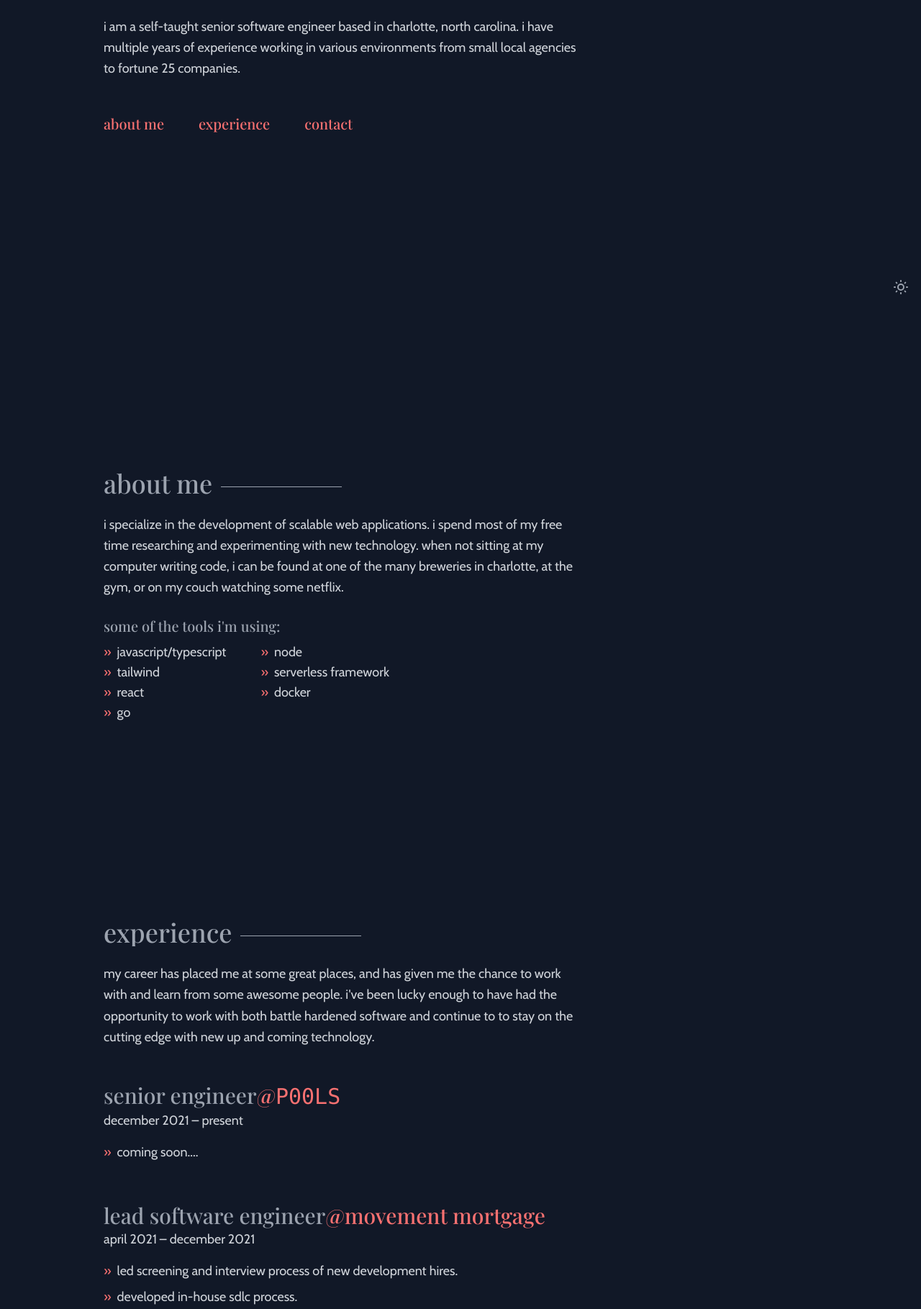
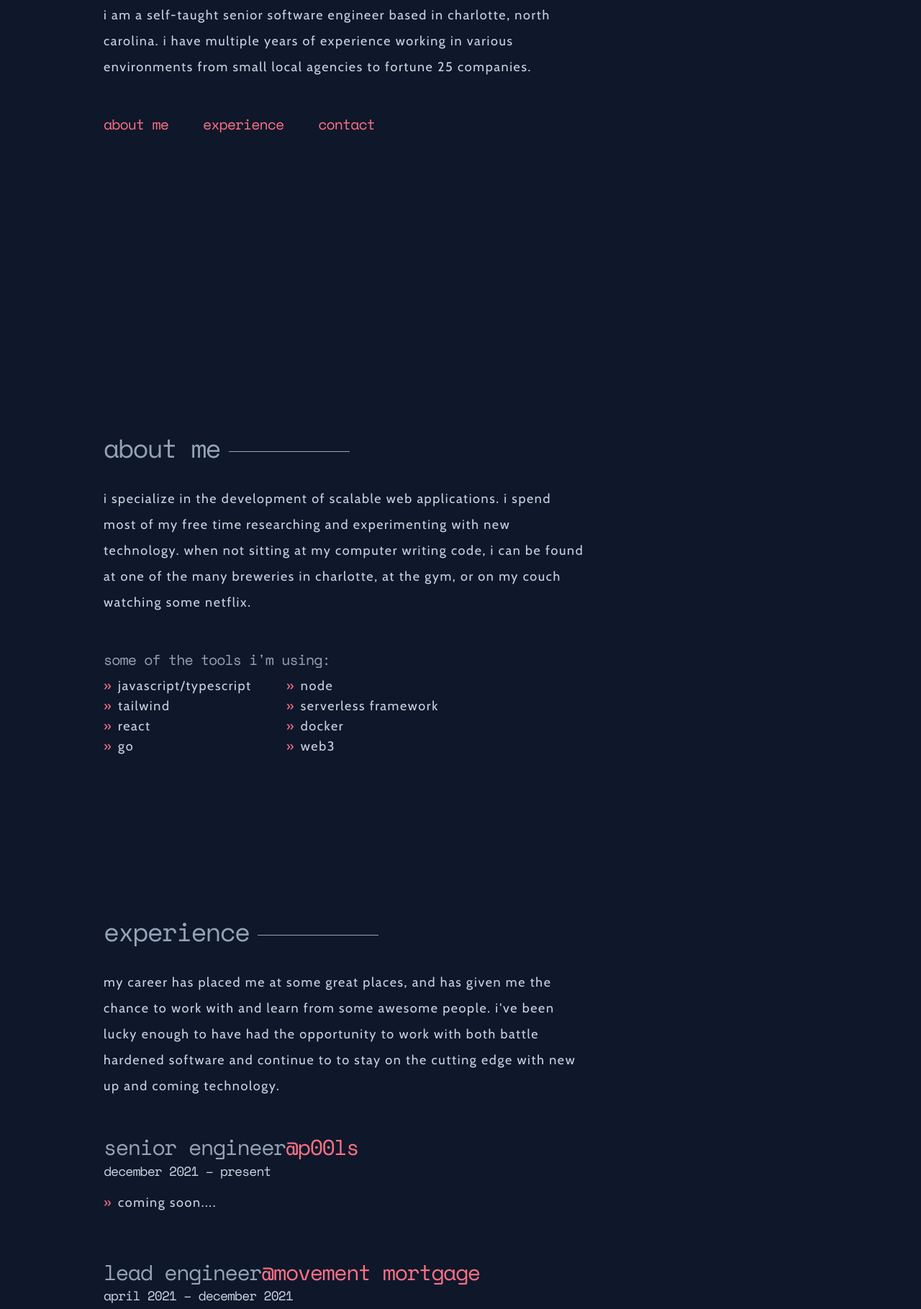
Before and after one commit to Afreda323/antfreda.com, a Gatsby site: page / in a window 1280 px wide. Shown: the part 373-2192 px from the top of the page at 72% size. Built offline with nearby package versions, Linux system fonts and the light colour scheme; Gatsby itself is replaced by a stand-in of ours.

Commit message:
color updates

```diff
--- a/gatsby-config.js
+++ b/gatsby-config.js
@@ -1,9 +1,11 @@
 module.exports = {
   siteMetadata: {
     title: "Anthony Freda | Senior Software Engineer",
-    description: "Senior Engineer with experience in modern full stack software development.",
+    description:
+      "Senior Engineer with experience in modern full stack software development.",
     url: "https://www.antfreda.com",
     twitterUsername: "@AnthonyFreda_",
+    image: "https://avatars.githubusercontent.com/u/17534701?v=4",
   },
   plugins: ["gatsby-plugin-postcss", "gatsby-plugin-react-helmet"],
 };
--- a/src/components/Job.js
+++ b/src/components/Job.js
@@ -18,35 +18,30 @@ export default function Job(props) {
   const [expanded, setExpanded] = useState(false);
   return (
     <div className={`${props.achievements.length ? "mb-12" : "sm:mb-6 mb-2"}`}>
-      <h2 className="leading-none sm:leading-tight md:leading-tight text-xl sm:text-2xl md:text-3xl text-gray-500 dark:text-gray-400">
+      <h2 className="leading-none sm:leading-tight md:leading-tight text-xl sm:text-2xl md:text-3xl text-slate-500 dark:text-slate-400">
         {props.title}
         <a
           tabIndex={0}
-          className="text-red-600 dark:text-red-400"
+          className="text-rose-600 dark:text-rose-400"
           target="_blank"
           rel="noopener noreferrer"
           href={props.company.website}
         >
-          @
-          {props.company.name === "P00LS" ? (
-            <span className="font-mono uppercase">{props.company.name}</span>
-          ) : (
-            props.company.name
-          )}
+          @{props.company.name}
         </a>
       </h2>
-      <p className="sm:text-lg mb-4">
+      <p className="sm:text-lg mb-4 font-mono tracking-tighter">
         {props.start} – {props.end}
       </p>
-      <ul className="mb-2">
+      <ul className="mb-4">
         {props.achievements
           .slice(0, expanded ? props.achievements.length : 4)
           .map((ach, i) => (
             <li
-              className="mr-12 mb-2 sm:text-lg"
+              className="mr-12 mb-4 sm:text-lg"
               key={`${props.company.name}_ach_${i}`}
             >
-              <span className="text-red-600 dark:text-red-400 inline-block mr-2">
+              <span className="text-rose-600 dark:text-rose-400 inline-block mr-2">
                 &#187;
               </span>
               {ach}
@@ -57,9 +52,9 @@ export default function Job(props) {
         <div>
           <button
             onClick={() => setExpanded(!expanded)}
-            className="text-red-600 dark:text-red-400 sm:inline-block block mb-2 sm:mb-2 mr-12"
+            className="text-rose-600 dark:text-rose-400 sm:inline-block block mb-2 sm:mb-2 mr-12"
           >
-            {expanded ? "View Less" : "View More"}
+            {expanded ? "view less" : "view more"}
           </button>
         </div>
       )}
--- a/src/components/Switch.js
+++ b/src/components/Switch.js
@@ -19,15 +19,15 @@ export default function Switch() {
   }, [darkMode]);
 
   return (
-    <div className="fixed bottom-0 right-0">
+    <div className="fixed top-0 right-0">
       <button
-        className="w-full h-full p-4 cursor-pointer"
+        className="py-4 p-2 cursor-pointer"
         aria-label="Color mode"
         onClick={() => setDarkMode(!darkMode)}
       >
         {darkMode ? (
           <svg
-            className="h-6 w-6 text-gray-400"
+            className="h-8 w-8 text-amber-300"
             fill="none"
             viewBox="0 0 24 24"
             stroke="currentColor"
@@ -41,7 +41,7 @@ export default function Switch() {
           </svg>
         ) : (
           <svg
-            className="h-6 w-6 text-gray-400"
+            className="h-8 w-8 text-sky-600"
             fill="none"
             viewBox="0 0 24 24"
             stroke="currentColor"
--- a/src/components/seo.js
+++ b/src/components/seo.js
@@ -13,6 +13,7 @@ const SEO = ({ title, description }) => {
     description: description || site.siteMetadata.defaultDescription,
     url: `${site.siteMetadata.siteUrl}${pathname}`,
     twitterUsername: site.siteMetadata.twitterUsername,
+    image: site.siteMetadata.image,
   };
 
   return (
@@ -27,6 +28,7 @@ const SEO = ({ title, description }) => {
       <meta property="og:url" content={seo.url} />
       <meta property="og:title" content={seo.title} />
       <meta property="og:description" content={seo.description} />
+      {seo.image && <meta property="og:image" content={seo.image} />}
 
       {/* Twitter  */}
       <meta property="twitter:card" content="summary" />
@@ -34,11 +36,12 @@ const SEO = ({ title, description }) => {
       <meta property="twitter:title" content={seo.title} />
       <meta property="twitter:description" content={seo.description} />
       <meta name="twitter:creator" content={seo.twitterUsername} />
+      {seo.image && <meta property="twitter:image" content={seo.image} />}
 
       {/* Fonts */}
       <link rel="preconnect" href="https://fonts.gstatic.com" />
       <link
-        href="https://fonts.googleapis.com/css2?family=Cabin&family=Playfair+Display:wght@500&display=swap"
+        href="https://fonts.googleapis.com/css2?family=Cabin&family=Space+Mono&display=swap"
         rel="stylesheet"
       />
     </Helmet>
--- a/src/css/index.css
+++ b/src/css/index.css
@@ -2,13 +2,16 @@
 @tailwind components;
 @tailwind utilities;
 
+* {
+  transition: background-color 0.2s ease-in-out;
+}
 ::-moz-selection {
   /* Code for Firefox */
-  @apply bg-red-200;
+  @apply bg-rose-200;
 }
 
 ::selection {
-  @apply bg-red-200;
+  @apply bg-rose-200;
 }
 
 body::-webkit-scrollbar {
@@ -16,28 +19,28 @@ body::-webkit-scrollbar {
 }
 
 body::-webkit-scrollbar-track {
-  @apply bg-gray-300;
+  @apply bg-slate-300;
 }
 
 body::-webkit-scrollbar-thumb {
-  @apply bg-gray-600;
+  @apply bg-slate-600;
 }
 
 .dark body::-webkit-scrollbar-track {
-  @apply bg-gray-900;
+  @apply bg-slate-900;
 }
 
 .dark body::-webkit-scrollbar-thumb {
-  @apply bg-gray-600;
+  @apply bg-slate-600;
 }
 
 .dark ::-moz-selection {
   /* Code for Firefox */
-  @apply bg-red-900;
+  @apply bg-rose-900;
 }
 
 .dark ::selection {
-  @apply bg-red-900;
+  @apply bg-rose-900;
 }
 
 section {
@@ -49,7 +52,7 @@ h2,
 h3,
 a,
 button {
-  @apply font-serif;
+  @apply font-mono tracking-tighter;
 }
 
 .line-text {
@@ -57,14 +60,14 @@ button {
 }
 
 .line-text:after {
-  @apply bg-gray-500 inline-block w-1/4 align-middle relative left-3;
+  @apply bg-slate-500 inline-block w-1/4 align-middle relative left-3;
   height: 1px;
   content: "";
   margin-right: -50%;
 }
 
 .dark .line-text:after {
-  @apply bg-gray-400;
+  @apply bg-slate-400;
 }
 
 a:hover,
--- a/src/data.json
+++ b/src/data.json
@@ -6,7 +6,8 @@
     "Go",
     "Node",
     "Serverless Framework",
-    "Docker"
+    "Docker",
+    "Web3"
   ],
   "jobs": [
     {
@@ -20,7 +21,7 @@
       "achievements": ["coming soon...."]
     },
     {
-      "title": "Lead Software Engineer",
+      "title": "Lead Engineer",
       "company": {
         "name": "Movement Mortgage",
         "website": "https://movement.com"
--- a/src/pages/404.js
+++ b/src/pages/404.js
@@ -9,16 +9,16 @@ const NotFoundPage = () => {
     <>
       <Seo />
       <Switch />
-      <main className="dark:bg-gray-900 bg-gray-100 text-gray-700 dark:text-gray-300 lowercase">
+      <main className="dark:bg-slate-900 dark:bg-opacity-100 bg-slate-300 bg-opacity-75 text-slate-700 dark:text-slate-300 lowercase">
         <div className="max-w-2xl mx-6 md:ml-36">
           <div className="min-h-screen flex flex-col justify-center py-12">
             <h1 className="text-5xl sm:text-7xl">404</h1>
-            <h2 className="text-2xl sm:text-3xl md:text-4xl text-gray-500 dark:text-gray-400 mb-12">
+            <h2 className="text-2xl sm:text-3xl md:text-4xl text-slate-500 dark:text-slate-400 mb-12">
               Page not found
             </h2>
             <Link
               tabIndex={0}
-              className="text-red-600 dark:text-red-400 text-lg sm:text-xl"
+              className="text-rose-600 dark:text-rose-400 text-lg sm:text-xl"
               to="/"
             >
               Go home
--- a/src/pages/index.js
+++ b/src/pages/index.js
@@ -14,18 +14,18 @@ const IndexPage = () => {
       <Seo />
       <Switch />
 
-      <div className="dark:bg-gray-900 bg-gray-200 text-gray-700 dark:text-gray-300 lowercase">
+      <div className="dark:bg-slate-900 dark:bg-opacity-100 bg-slate-300 bg-opacity-75 text-slate-700 dark:text-slate-300 tracking-widest lowercase">
         <div className="max-w-2xl mx-6 md:ml-36">
           {/* Header */}
           <header className="min-h-screen flex flex-col justify-center py-12">
             <h1 className="text-5xl sm:text-7xl">Anthony Freda</h1>
             <h2
-              className={`text-2xl sm:text-3xl md:text-4xl text-gray-500 dark:text-gray-400 mb-12`}
+              className={`text-2xl sm:text-3xl md:text-4xl text-slate-500 dark:text-slate-400 mb-8`}
             >
               <span>{data.jobs[0].title}</span>
               <a
                 tabIndex={0}
-                className="text-red-600 dark:text-red-400 uppercase font-mono"
+                className="text-rose-600 dark:text-rose-400"
                 target="_blank"
                 rel="noopener noreferrer"
                 href={data.jobs[0].company.website}
@@ -33,7 +33,7 @@ const IndexPage = () => {
                 @{data.jobs[0].company.name}
               </a>
             </h2>
-            <p className={`sm:text-lg sm:leading-relaxed mb-12`}>
+            <p className={`sm:text-lg leading-relaxed sm:leading-loose mb-12`}>
               I am a self-taught senior software engineer based in Charlotte,
               north carolina. I have multiple years of experience working in
               various environments from small local agencies to Fortune 25
@@ -42,21 +42,21 @@ const IndexPage = () => {
             <p className="text-lg sm:text-xl">
               <a
                 tabIndex={0}
-                className="text-red-600 dark:text-red-400 sm:inline-block block mb-2 sm:mb-2 mr-12"
+                className="text-rose-600 dark:text-rose-400 sm:inline-block block mb-2 sm:mb-2 mr-12"
                 href="#about"
               >
                 About me
               </a>
               <a
                 tabIndex={0}
-                className="text-red-600 dark:text-red-400 sm:inline-block block mb-2 sm:mb-2 mr-12"
+                className="text-rose-600 dark:text-rose-400 sm:inline-block block mb-2 sm:mb-2 mr-12"
                 href="#experience"
               >
                 Experience
               </a>
               <a
                 tabIndex={0}
-                className="text-red-600 dark:text-red-400 sm:inline-block block mb-2 sm:mb-2 mr-12"
+                className="text-rose-600 dark:text-rose-400 sm:inline-block block mb-2 sm:mb-2 mr-12"
                 href="#contact"
               >
                 Contact
@@ -71,25 +71,27 @@ const IndexPage = () => {
               className="min-h-screen flex flex-col justify-center"
             >
               <h2
-                className={`text-2xl sm:text-3xl md:text-4xl leading-tight text-gray-500 dark:text-gray-400 mb-6 line-text`}
+                className={`text-2xl sm:text-3xl md:text-4xl leading-tight text-slate-500 dark:text-slate-400 mb-8 line-text`}
               >
                 About Me
               </h2>
-              <p className={`sm:text-lg sm:leading-relaxed mb-6`}>
+              <p
+                className={`sm:text-lg leading-relaxed sm:leading-loose mb-12`}
+              >
                 I specialize in the development of scalable web applications. I
                 spend most of my free time researching and experimenting with
                 new technology. when not sitting at my computer writing code, I
                 can be found at one of the many breweries in charlotte, at the
                 gym, or on my couch watching some netflix.
               </p>
-              <h3 className="text-xl mb-2 text-gray-500 dark:text-gray-400">
+              <h3 className="text-xl mb-2 text-slate-500 dark:text-slate-400">
                 Some of the Tools I'm Using:
               </h3>
               <div className="md:flex">
                 <div>
                   {skillsCol1.map((skill) => (
                     <p key={`skill_${skill}`} className="mr-12 sm:text-lg">
-                      <span className="text-red-600 dark:text-red-400 inline-block mr-2">
+                      <span className="text-rose-600 dark:text-rose-400 inline-block mr-2">
                         &#187;
                       </span>
                       {skill}
@@ -99,7 +101,7 @@ const IndexPage = () => {
                 <div>
                   {skillsCol2.map((skill) => (
                     <p key={`skill_${skill}`} className="mr-12 sm:text-lg">
-                      <span className="text-red-600 dark:text-red-400 inline-block mr-2">
+                      <span className="text-rose-600 dark:text-rose-400 inline-block mr-2">
                         &#187;
                       </span>
                       {skill}
@@ -114,11 +116,13 @@ const IndexPage = () => {
               className="min-h-screen flex flex-col justify-center"
             >
               <h2
-                className={`text-2xl sm:text-3xl md:text-4xl leading-tight text-gray-500 dark:text-gray-400 mb-6 line-text`}
+                className={`text-2xl sm:text-3xl md:text-4xl leading-tight text-slate-500 dark:text-slate-400 mb-8 line-text`}
               >
                 Experience
               </h2>
-              <p className={`sm:text-lg sm:leading-relaxed mb-12`}>
+              <p
+                className={`sm:text-lg leading-relaxed sm:leading-loose mb-12`}
+              >
                 My career has placed me at some great places, and has given me
                 the chance to work with and learn from some awesome people. I've
                 been lucky enough to have had the opportunity to work with both
@@ -136,7 +140,7 @@ const IndexPage = () => {
               className="min-h-screen flex flex-col justify-center"
             >
               <h2
-                className={`text-2xl sm:text-3xl md:text-4xl leading-tight text-gray-500 dark:text-gray-400 mb-6 line-text`}
+                className={`text-2xl sm:text-3xl md:text-4xl leading-tight text-slate-500 dark:text-slate-400 mb-8 line-text`}
               >
                 Contact Me
               </h2>
@@ -147,7 +151,7 @@ const IndexPage = () => {
                     tabIndex={0}
                     target="_blank"
                     rel="noopener noreferrer"
-                    className="text-red-600 dark:text-red-400 block mb-2 md:mb-2 mr-12"
+                    className="text-rose-600 dark:text-rose-400 block mb-2 md:mb-4 mr-12"
                     href={link.href}
                   >
                     {link.label}
@@ -159,7 +163,7 @@ const IndexPage = () => {
           {/* Footer */}
           <footer>
             <p
-              className={`text-sm sm:text-base sm:leading-relaxed pb-2 text-gray-500 dark:text-gray-400`}
+              className={`text-sm sm:text-base leading-relaxed sm:leading-loose pb-2 text-slate-500 dark:text-slate-400`}
             >
               &copy; {new Date().getFullYear()}
             </p>
--- a/tailwind.config.js
+++ b/tailwind.config.js
@@ -1,11 +1,11 @@
 module.exports = {
-  purge: ["./src/**/*.{js,jsx,ts,tsx}"],
+  content: ["./src/**/*.{js,jsx,ts,tsx}"],
   darkMode: "class", // or 'media' or 'class'
   theme: {
     extend: {
       fontFamily: {
         sans: "'Cabin', sans-serif",
-        serif: "'Playfair Display', serif",
+        mono: "'Space Mono', monospace",
       },
     },
   },
```
Also changed, not shown: package.json (+6 -4 lines), 1 other file.
